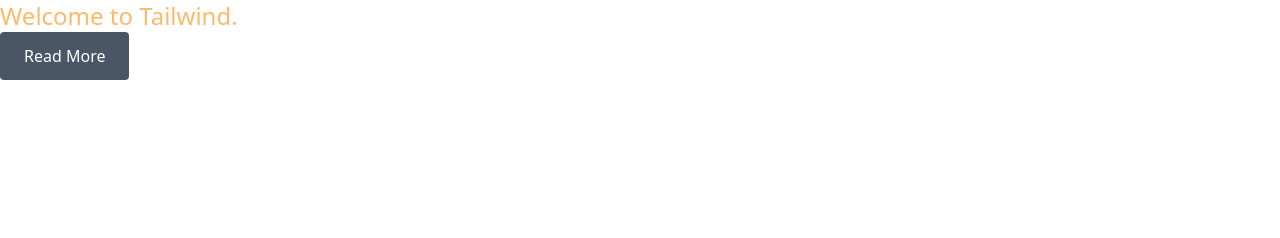
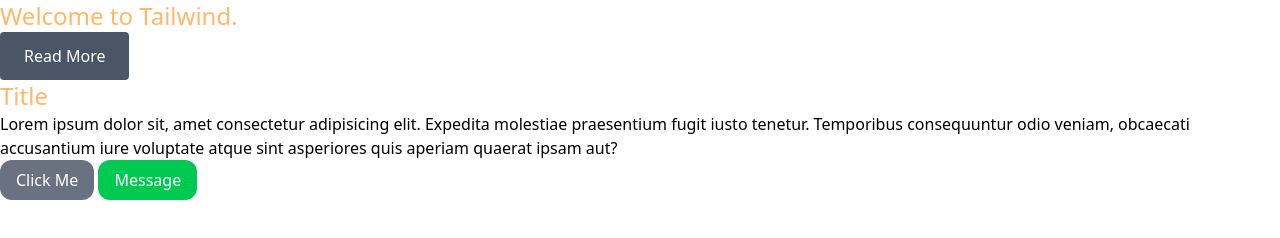
Before and after one commit to mushabberul/Tailwind, a website: page tailwind-started-kit/index.html in a window 1280 px wide. Drawn offline with Linux system fonts and the light colour scheme.

Commit message:
Apply layer components

```diff
--- a/tailwind-started-kit/index.html
+++ b/tailwind-started-kit/index.html
@@ -14,6 +14,17 @@
     <div>
         <a href="#">Read More</a>
     </div>
+    <div class="card">
+        <h1>Title</h1>
+        <p>Lorem ipsum dolor sit, amet consectetur adipisicing elit. Expedita molestiae praesentium fugit iusto tenetur.
+            Temporibus consequuntur odio veniam, obcaecati accusantium iure voluptate atque sint asperiores quis aperiam
+            quaerat ipsam aut?</p>
+
+    </div>
+    <div>
+        <button class="button bg-gray-500">Click Me</button>
+        <button class="button bg-green-500">Message</button>
+    </div>
 </body>
 
 </html>
--- a/tailwind-started-kit/input.css
+++ b/tailwind-started-kit/input.css
@@ -9,3 +9,16 @@
         @apply px-6 py-3 rounded text-white bg-gray-600 inline-block;
     }
 }
+
+@layer components {
+    /* .card {
+        padding: 15px;
+        border-radius: 5px;
+        background-color: aquamarine;
+        box-shadow: 10;
+    } */
+
+    .button {
+        @apply px-4 py-2 rounded-xl text-white;
+    }
+}
```
Also changed, not shown: tailwind-started-kit/css/style.css.
